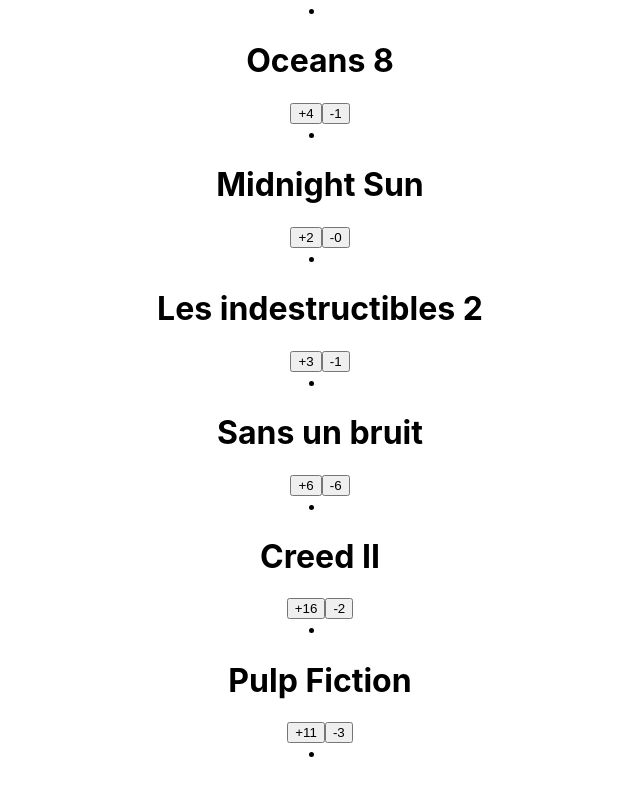
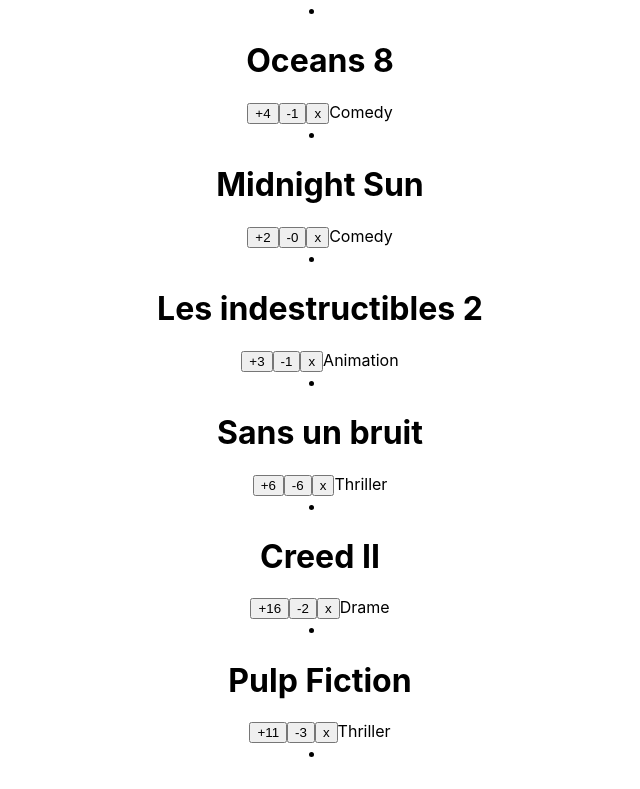
Before and after one commit to sepiropht/movies, a React (Create React App) app: page / in a window 1280 px wide. Shown: the top 789 px of the page, without its empty margins (320-960 px from the left). Built offline with nearby package versions, Linux system fonts and the light colour scheme.

Commit message:
add delete button on card

```diff
--- a/src/App.tsx
+++ b/src/App.tsx
@@ -1,19 +1,23 @@
 import React, { useState, useEffect } from "react";
 import "./App.css";
-import { CardProps, Card } from "./components/Card";
-import { movies$ } from "./services/movies";
+import { Card } from "./components/Card";
+import { movies$, Movies } from "./services/movies";
 
 function App() {
-  const [movies, setMovies] = useState<CardProps[]>();
+  const [movies, setMovies] = useState<Movies[]>();
+  const deleteCard = (id: number) =>
+    setMovies(movies?.filter((movie) => movie.id !== id));
+
   useEffect(() => {
+    console.log("yeah");
     movies$.then((data) => setMovies(data));
-  });
+  }, []);
   return (
     <div className="App">
       {movies?.map((movie) => (
         <li key={movie?.id}>
           {" "}
-          <Card {...movie}></Card>
+          <Card deleteCard={deleteCard} {...movie}></Card>
         </li>
       ))}
     </div>
--- a/src/components/Card.tsx
+++ b/src/components/Card.tsx
@@ -1,11 +1,8 @@
 import React, { useState } from "react";
+import { Movies } from "../services/movies";
 
-export interface CardProps {
-  id: number;
-  title: string;
-  category: string;
-  likes: number;
-  dislikes: string;
+export interface CardProps extends Movies {
+  deleteCard: (id: number) => void;
 }
 
 export const Card: React.FC<CardProps> = ({
@@ -14,6 +11,7 @@
   category,
   likes,
   dislikes,
+  deleteCard,
 }) => {
   const [like, setLikes] = useState(likes);
   const [dislike, setDislikes] = useState(dislikes);
@@ -22,6 +20,8 @@
       <h1>{title}</h1>
       <button onClick={() => setLikes(like + 1)}>+{like}</button>
       <button onClick={() => setDislikes(dislike + 1)}>-{dislike}</button>
+      <button onClick={() => deleteCard(id)}>x</button>
+      <span>{category}</span>
     </div>
   );
 };
--- a/src/services/movies.ts
+++ b/src/services/movies.ts
@@ -1,4 +1,10 @@
-import { CardProps } from "../components/Card";
+export interface Movies {
+  id: number;
+  title: string;
+  category: string;
+  likes: number;
+  dislikes: string;
+}
 
 const movies = [
   {
@@ -73,6 +79,6 @@
   },
 ];
 
-export const movies$: Promise<CardProps[]> = new Promise((resolve, reject) =>
+export const movies$: Promise<Movies[]> = new Promise((resolve, reject) =>
   setTimeout(resolve, 100, movies)
 );
```
